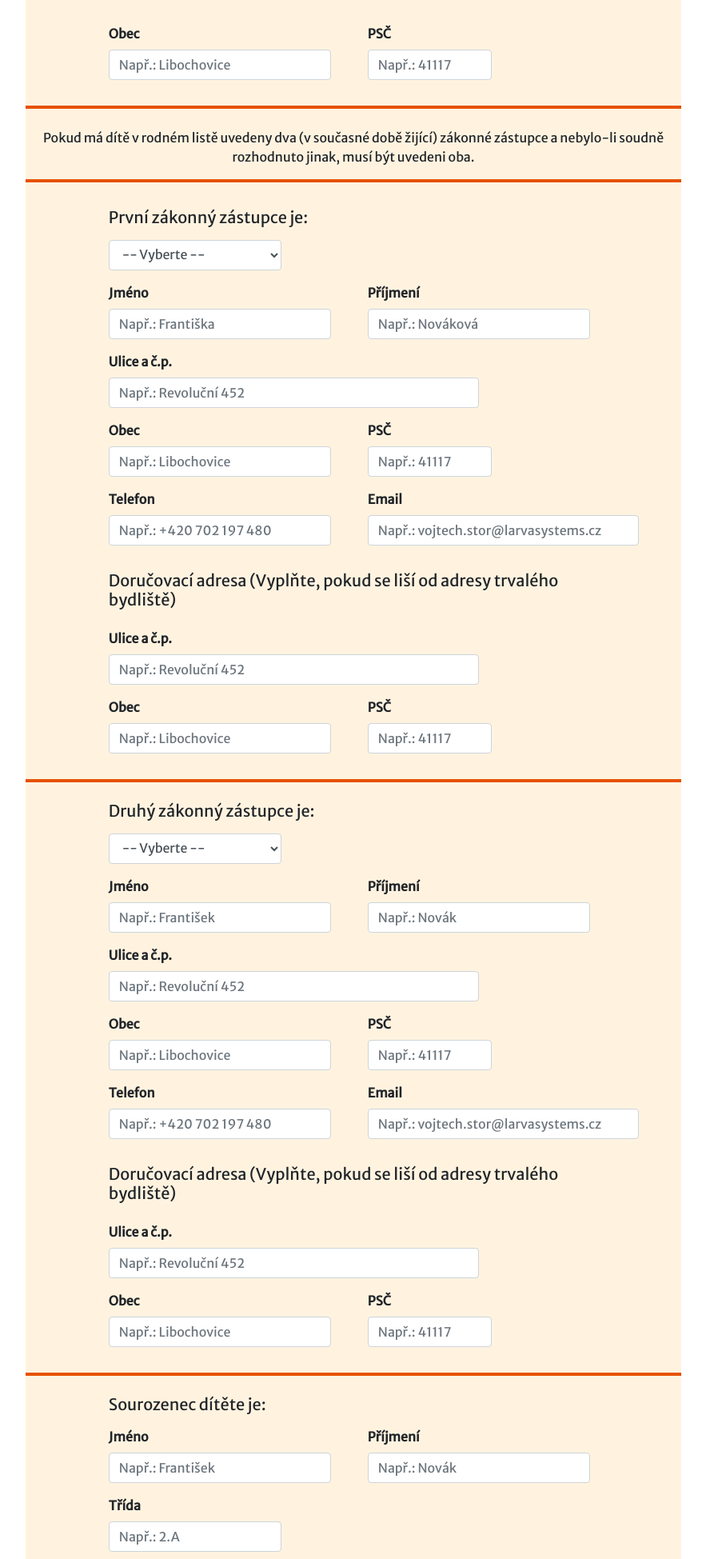
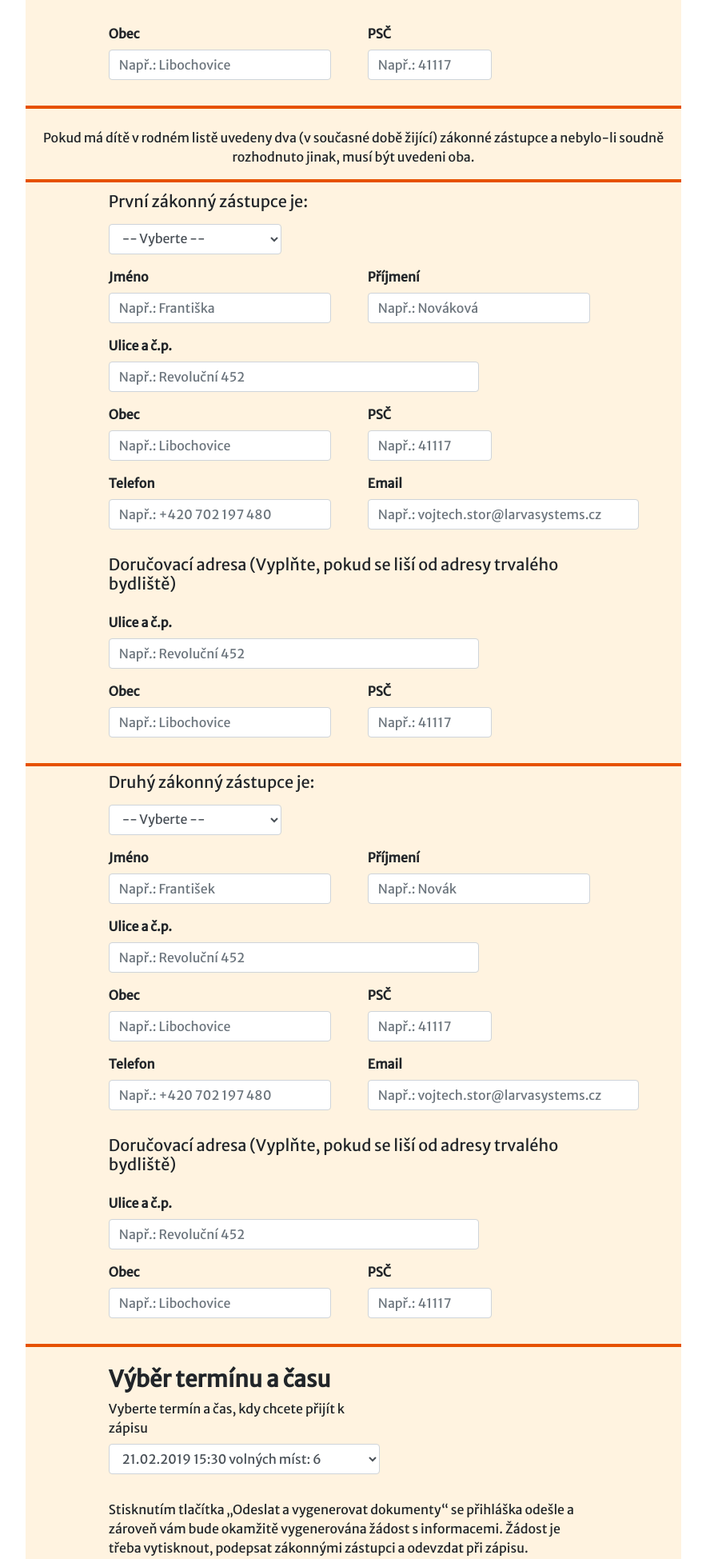
Before and after one commit to xstor1/ZsMetelkovoZapisDoPrvnichTrid, a PHP site: page / in a window 1280 px wide. Shown: the part 661-2610 px from the top of the page at 80% size, without its empty margins (198-1081 px from the left). Run offline with PHP 8.4, Linux system fonts and the light colour scheme; data comes from the database, SQL or seed files in the repository.

Commit message:
Revert "Sourozenec puf"
This reverts commit 735ccd2bed2f962ca9ad321ce8877165e52f8098.

```diff
--- a/Database/Database.php
+++ b/Database/Database.php
@@ -4,7 +4,7 @@ class Database {
 const HOST = '127.0.0.1';
     const USER = 'root';
     const PASSWORD = '';
-    const DBNAME = 'zapis';
+    const DBNAME = 'larvasystemscz3';
 
     private $conn;
 
--- a/index.php
+++ b/index.php
@@ -1586,7 +1586,7 @@ lang=CS style='font-size:11.0pt'> Teplice, Metelkovo nám. 968<o:p></o:p></span>
                         </div>
                     </div>
                     <div class="row  offset-lg-1">
-                        <div class="col-md-5 col-lg-6 col-xl-8 ml-2 mt-4">
+                        <div class="col-md-5 col-lg-6 col-xl-8 ml-2 mt-1">
                             <div class="h5"> První zákonný zástupce je:</div>
                         </div>
                     </div>
@@ -1680,12 +1680,12 @@ lang=CS style='font-size:11.0pt'> Teplice, Metelkovo nám. 968<o:p></o:p></span>
                 </div>
             </div>
         </div>
-         <div class="container-fluid">
+        <div class="container-fluid">
             <div class="row ">
                 <div class="col-md-8 col-sm-12 col-lg-8  offset-md-2 offset-lg-2"
                      style=" border-bottom: 4px solid #E65100; background-color:  #FFF3E0">
                     <div class="row  offset-lg-1">
-                        <div class="col-md-5 col-lg-6 col-xl-8 ml-2 mt-4">
+                        <div class="col-md-5 col-lg-6 col-xl-8 ml-2 mt-2">
                             <div class="h5"> Druhý zákonný zástupce je:</div>
                         </div>
                     </div>
@@ -1769,36 +1769,6 @@ lang=CS style='font-size:11.0pt'> Teplice, Metelkovo nám. 968<o:p></o:p></span>
                             <label for="pscz2dor"><strong>PSČ</strong></label>
                             <input class="form-control" type="text" name="pscz2dor" id="pscz2dor"
                                    placeholder="Např.: 41117">
-                        </div>
-                    </div>
-                </div>
-            </div>
-        </div>
-        <div class="container-fluid">
-            <div class="row  ">
-                <div class="col-md-8 col-sm-12 col-lg-8  offset-md-2 offset-lg-2"
-                     style=" border-bottom: 4px solid #E65100; background-color:  #FFF3E0">
-                    <div class="row   offset-lg-1">
-                        <div class="col-md-5 col-lg-6 col-xl-8 ml-2 mt-4">
-                            <div class="h5"> Sourozenec dítěte je:</div>
-                        </div>
-                    </div>
-                    <div class="row  mb-4 offset-lg-1">
-                        <div class="col-md-5 col-lg-5  m-2 ">
-                            <label for="jmenozsourozence"><strong>Jméno</strong> </label>
-                            <input class="form-control" type="text" name="jmenozsourozence" id="jmenozsourozence"
-                                   placeholder="Např.: František">
-                        </div>
-                        <div class="col-md-5 col-lg-5  m-2 ">
-
-                            <label for="prijmenisourozence"><strong>Příjmení</strong> </label>
-                            <input class="form-control" type="text" name="prijmenisourozence" id="prijmenisourozence"
-                                   placeholder="Např.: Novák">
-                        </div>
-                        <div class="col-md-3 col-lg-4 mb-2 m-2">
-                            <label for="tridasourozence"><strong>Třída</strong> </label>
-                            <input class="form-control" type="text" name="tridasourozence" id="tridasourozence"
-                                   placeholder="Např.: 2.A">
                         </div>
                     </div>
                 </div>
@@ -1829,7 +1799,7 @@ lang=CS style='font-size:11.0pt'> Teplice, Metelkovo nám. 968<o:p></o:p></span>
 
                             </select>
                         </div>
-                    </div>a
+                    </div>
 
                     <span id="zprava"></span>
                     <div class="row  offset-lg-1">
```
